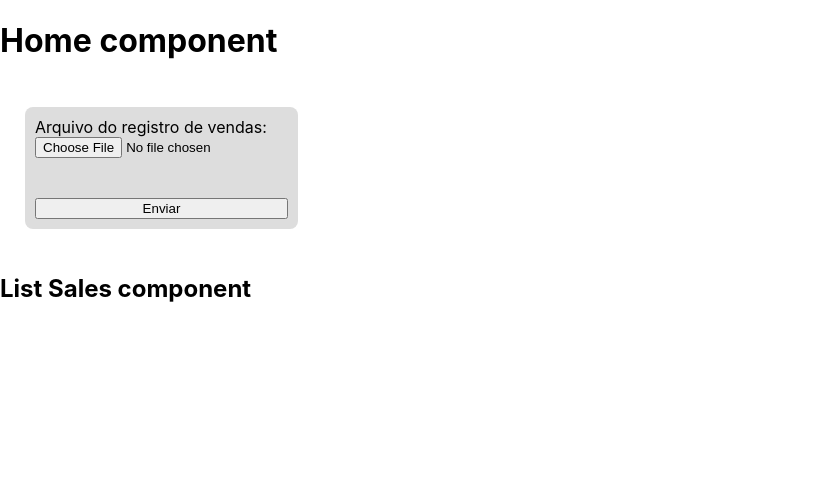
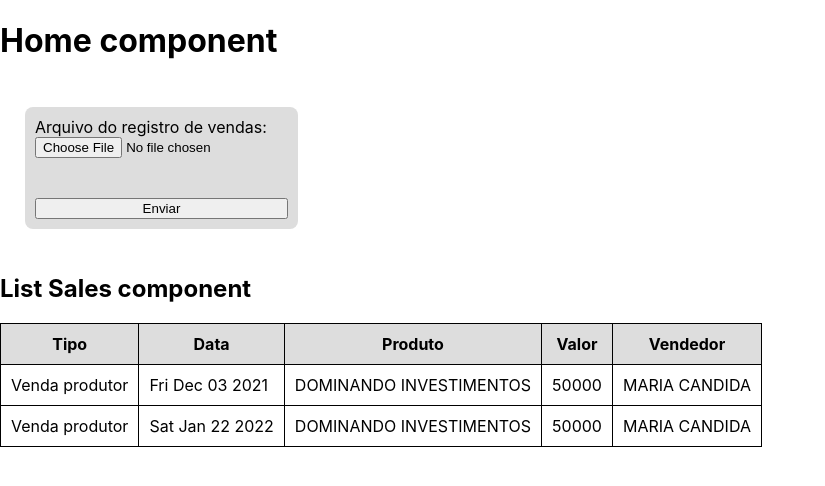
Before and after one commit to caiquedegaspari/teste-mz-front, a React (Create React App) app: page / in a window 1280 px wide. Shown: the top 486 px of the page, without its empty margins (0-825 px from the left). Built offline with nearby package versions, Linux system fonts and the light colour scheme; no server answers.

Commit message:
feat: create sales-table/styles

```diff
--- a/src/Components/ListSales/index.tsx
+++ b/src/Components/ListSales/index.tsx
@@ -1,5 +1,44 @@
+import './listSales.css'
+
 export function ListSales() {
+
+  const headers = ['Tipo', 'Data', 'Produto', 'Valor', 'Vendedor']
+  const data = [
+    {
+      type: 'Venda produtor',
+      date: new Date('2021-12-03T14:46:02.000Z'),
+      product: 'DOMINANDO INVESTIMENTOS',
+      value: 50000,
+      sellerName: 'MARIA CANDIDA'
+    },
+    {
+      type: 'Venda produtor',
+      date: new Date('2022-01-22T11:59:13.000Z'),
+      product: 'DOMINANDO INVESTIMENTOS',
+      value: 50000,
+      sellerName: 'MARIA CANDIDA'
+    }
+  ]
+
   return (
-    <h2>List Sales component</h2>
+    <>
+      <h2>List Sales component</h2>
+      <table>
+        <tr>
+          {headers.map((item, index) => (
+            <th key={index}>{item}</th>
+          ))}
+        </tr>
+        {data.map((sales, idx) => (
+          <tr key={idx}>
+            <td>{sales.type}</td>
+            <td>{sales.date.toDateString()}</td>
+            <td>{sales.product}</td>
+            <td>{sales.value}</td>
+            <td>{sales.sellerName}</td>
+          </tr>
+        ))}
+      </table>
+    </>
   )
 }
--- /dev/null
+++ b/src/Components/ListSales/listSales.css
@@ -0,0 +1,9 @@
+table, th, td {
+  padding: 10px;
+  border: 1px solid;
+  border-collapse: collapse;
+}
+
+th {
+  background: #ddd;
+}
```
